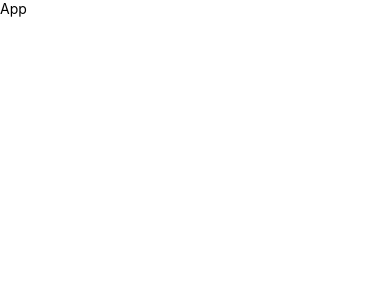
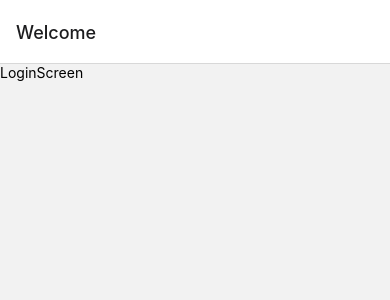
Before and after one commit to devRajeshThapa/DeraSewa, a React Native app in the folder client/: screen / in a window 390 px wide. Shown: the top 300 px of the page. Built offline with nearby package versions, Linux system fonts and the light colour scheme.

Commit message:
Client: Stable program

```diff
--- a/client/App.js
+++ b/client/App.js
@@ -1,11 +1,23 @@
-import { View, Text } from 'react-native'
-import React from 'react'
+import { View, Text } from 'react-native';
+import React from 'react';
+
+import {NavigationContainer} from '@react-navigation/native';
+import {createNativeStackNavigator} from '@react-navigation/native-stack';
+import LoginScreen from './Stacks/LoginScreen';
+
+const Stack = createNativeStackNavigator();
 
 const App = () => {
   return (
-    <View>
-      <Text>App</Text>
-    </View>
+    <NavigationContainer>
+      <Stack.Navigator>
+        <Stack.Screen
+          name="Login"
+          component={LoginScreen}
+          options={{title: 'Welcome'}}
+        />
+      </Stack.Navigator>
+    </NavigationContainer>
   )
 }
 
--- a/client/package.json
+++ b/client/package.json
@@ -10,8 +10,12 @@
     "test": "jest"
   },
   "dependencies": {
+    "@react-navigation/native": "^6.1.18",
+    "@react-navigation/native-stack": "^6.10.1",
     "react": "18.2.0",
-    "react-native": "0.74.3"
+    "react-native": "0.74.3",
+    "react-native-safe-area-context": "^4.10.8",
+    "react-native-screens": "^3.32.0"
   },
   "devDependencies": {
     "@babel/core": "^7.20.0",
```
Also changed, not shown: 3 other files (tests, documents, lock files or other folders).
